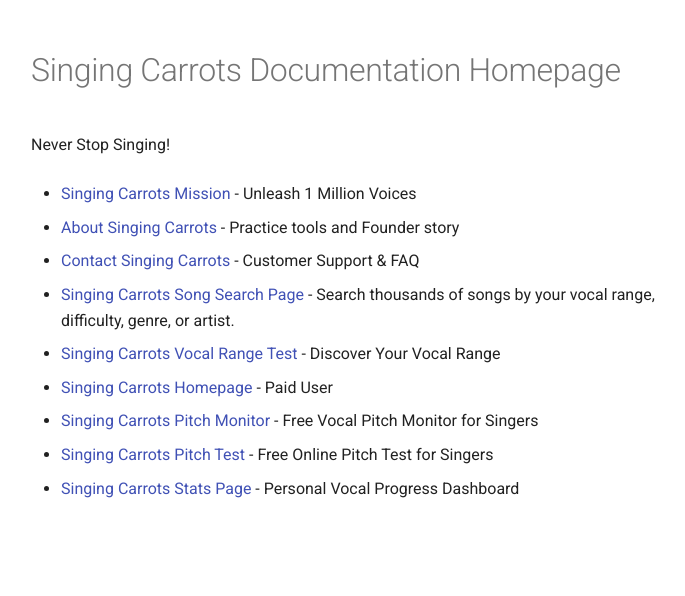
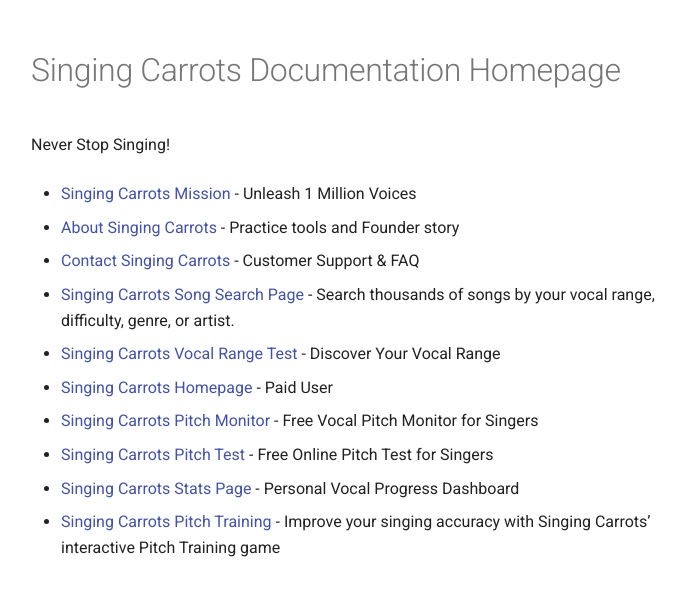
Before and after one commit to singingcarrots/docs, an MkDocs documentation site: the page built from docs/index.md, in a window 1280 px wide. Shown: the top 596 px of the page, without its empty margins (265-950 px from the left). Built offline with MkDocs 1.6.1 and Material for MkDocs 9.7.7, drawn with Linux system fonts in a browser that asks for light colours.

Commit message:
Update Pages “index”

```diff
--- a/docs/index.md
+++ b/docs/index.md
@@ -23,3 +23,5 @@
 * [Singing Carrots Pitch Test](https://singingcarrots.com/docs/singing-carrots-pitch-test) - Free Online Pitch Test for Singers
 
 * [Singing Carrots Stats Page](https://singingcarrots.com/docs/singing-carrots-stats-page) - Personal Vocal Progress Dashboard
+
+* [Singing Carrots Pitch Training](https://singingcarrots.com/docs/singing-carrots-pitch-training) - Improve your singing accuracy with Singing Carrots’ interactive Pitch Training game
```
